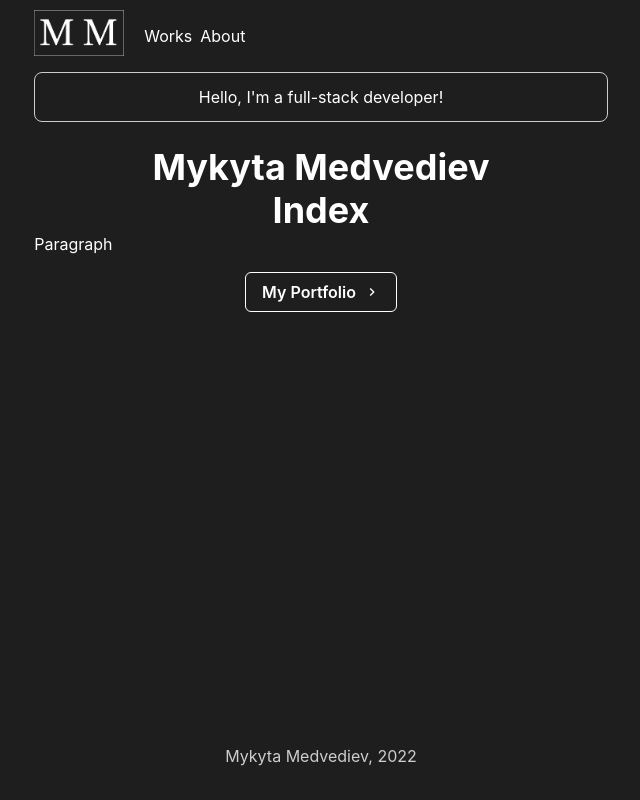
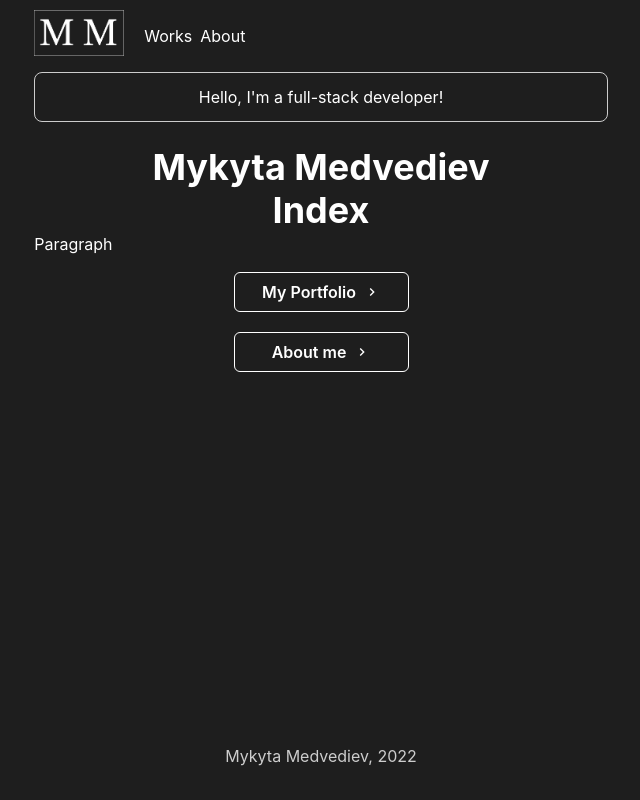
Before and after one commit to Furilon/portfolio-website, a Next.js app: page / in a window 1280 px wide. Shown: the whole page, without its empty margins (319-959 px from the left). Built offline with nearby package versions, Linux system fonts and the light colour scheme.

Commit message:
Added Link to the about page

```diff
--- a/pages/index.js
+++ b/pages/index.js
@@ -1,5 +1,13 @@
 import NextLink from "next/link";
-import { Container, Box, Heading, Button, Link, Text } from "@chakra-ui/react";
+import {
+  Container,
+  Box,
+  Heading,
+  Button,
+  Link,
+  Text,
+  Flex,
+} from "@chakra-ui/react";
 import Section from "../components/section";
 import { ChevronRightIcon } from "@chakra-ui/icons";
 
@@ -35,13 +43,15 @@ export default function Index() {
           <Text as="p" textColor="white">
             Paragraph
           </Text>
-          <Box align="center" my={4}>
+          <Flex direction="column" justify="center" align="center" my={4}>
             <NextLink href="/works">
               <Button
                 rightIcon={<ChevronRightIcon />}
                 borderColor="white"
                 textColor="white"
                 variant="outline"
+                w="175px"
+                mb="20px"
                 _hover={{
                   bg: "#cdcdcd",
                   textColor: "#1e1e1e",
@@ -50,7 +60,23 @@ export default function Index() {
                 My Portfolio
               </Button>
             </NextLink>
-          </Box>
+            <NextLink href="/about">
+              <Button
+                rightIcon={<ChevronRightIcon />}
+                borderColor="white"
+                textColor="white"
+                variant="outline"
+                w="175px"
+                mb="20px"
+                _hover={{
+                  bg: "#cdcdcd",
+                  textColor: "#1e1e1e",
+                }}
+              >
+                About me
+              </Button>
+            </NextLink>
+          </Flex>
         </Section>
       </Container>
     </PageLayout>
```
